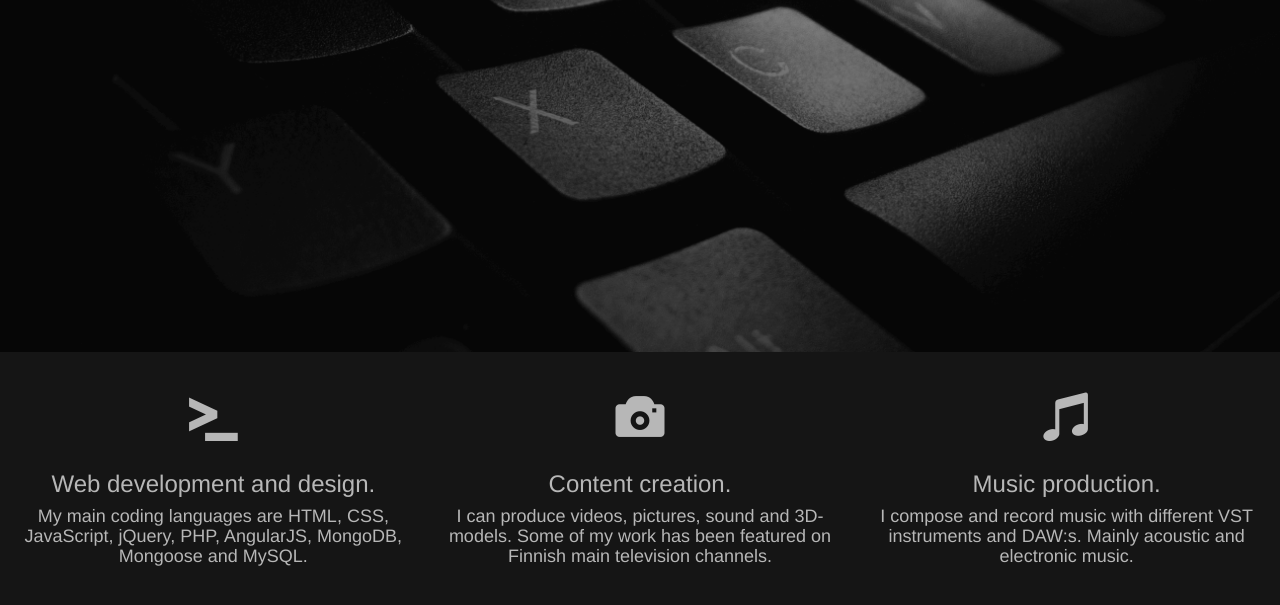
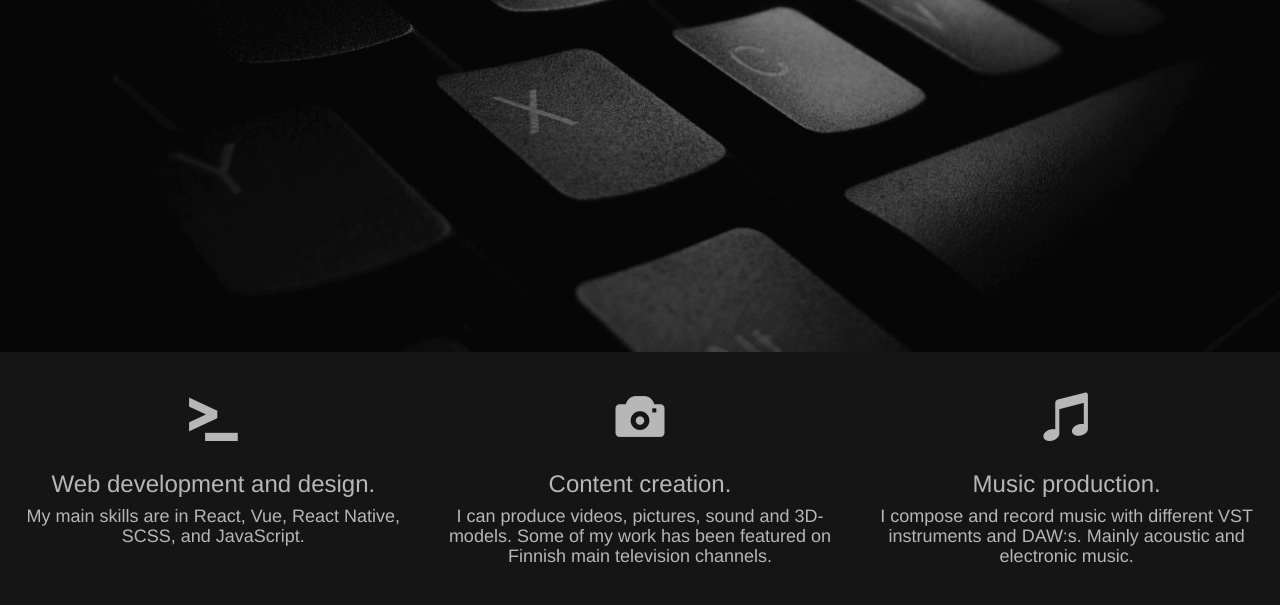
Before and after one commit to samikas/samikas.github.io, a plain HTML site: page index.html in a window 1280 px wide. Shown: the part 259-864 px from the top of the page. Drawn offline with nearby package versions, Linux system fonts and the light colour scheme.

Commit message:
Update index.html
Update coding languages

```diff
--- a/index.html
+++ b/index.html
@@ -61,8 +61,7 @@
       <div class=" col-lg-4 col-sm-4 col-own ind-exp">
       <span class="glyphicon glyphicon-console icon center-block" aria-hidden="true"></span>
         <br/>
-        <h3>Web development and design.</h3><h4>My main coding languages are HTML, CSS, JavaScript, jQuery, PHP, AngularJS, MongoDB, Mongoose and MySQL.
-
+        <h3>Web development and design.</h3><h4>My main skills are in React, Vue, React Native, SCSS, and JavaScript.
         </h4>
       </div>
       <div class="col-lg-4 col-sm-4 col-own ind-exp">
```
